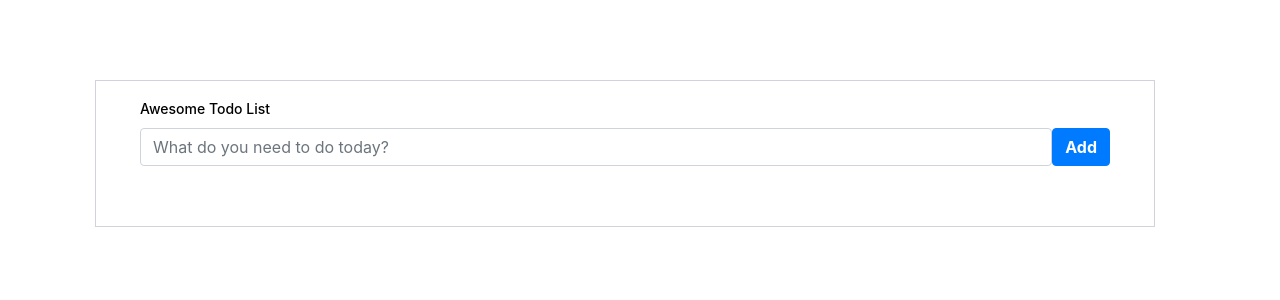
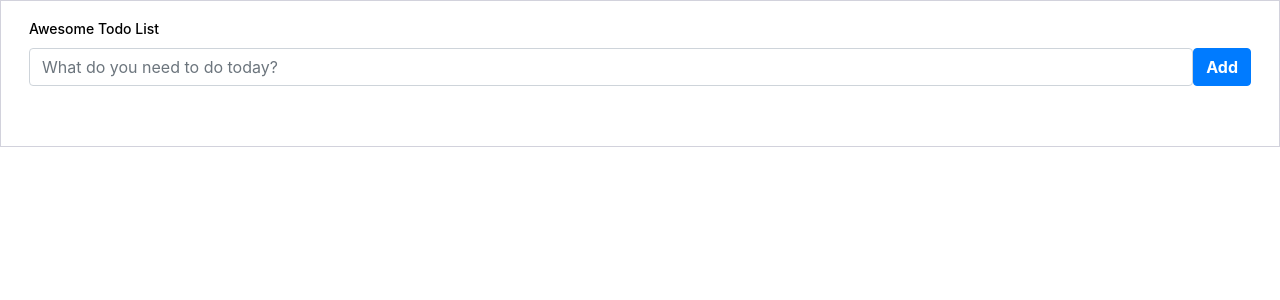
Before and after one commit to LogotipX/todo-shka, a Vue app: page / in a window 1280 px wide. Shown: the top 300 px of the page. Built offline with nearby package versions, Linux system fonts and the light colour scheme.

Commit message:
Deleted padding and margin

```diff
--- a/src/App.vue
+++ b/src/App.vue
@@ -4,10 +4,7 @@
     href="https://maxcdn.bootstrapcdn.com/bootstrap/4.0.0/css/bootstrap.min.css"
   />
   <div class="page-content page-container" id="page-content">
-    <div class="padding">
-      <div class="row container d-flex justify-content-center">
-        <div class="col-md-12">
-          <div class="card px-3">
+    <div class="card">
       <div class="card-body">
         <h4 class="card-title">Awesome Todo list</h4>
         <add-todo @addTodoItem="addTodoItem" />
@@ -16,9 +13,6 @@
           @checkItemIdx="checkItemIdx"
           :todoItems="todoItems"
         />
-            </div>
-          </div>
-        </div>
       </div>
     </div>
   </div>
```
Lines whose indentation alone changed are shown as unchanged.
